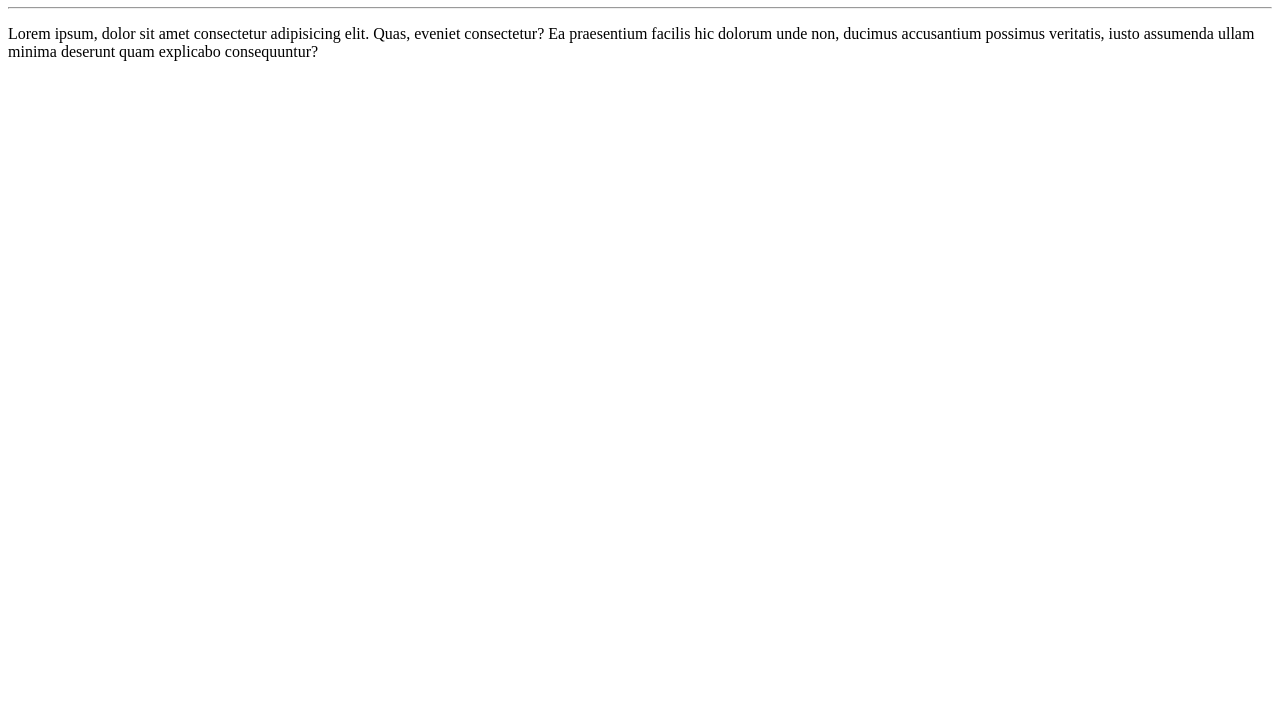
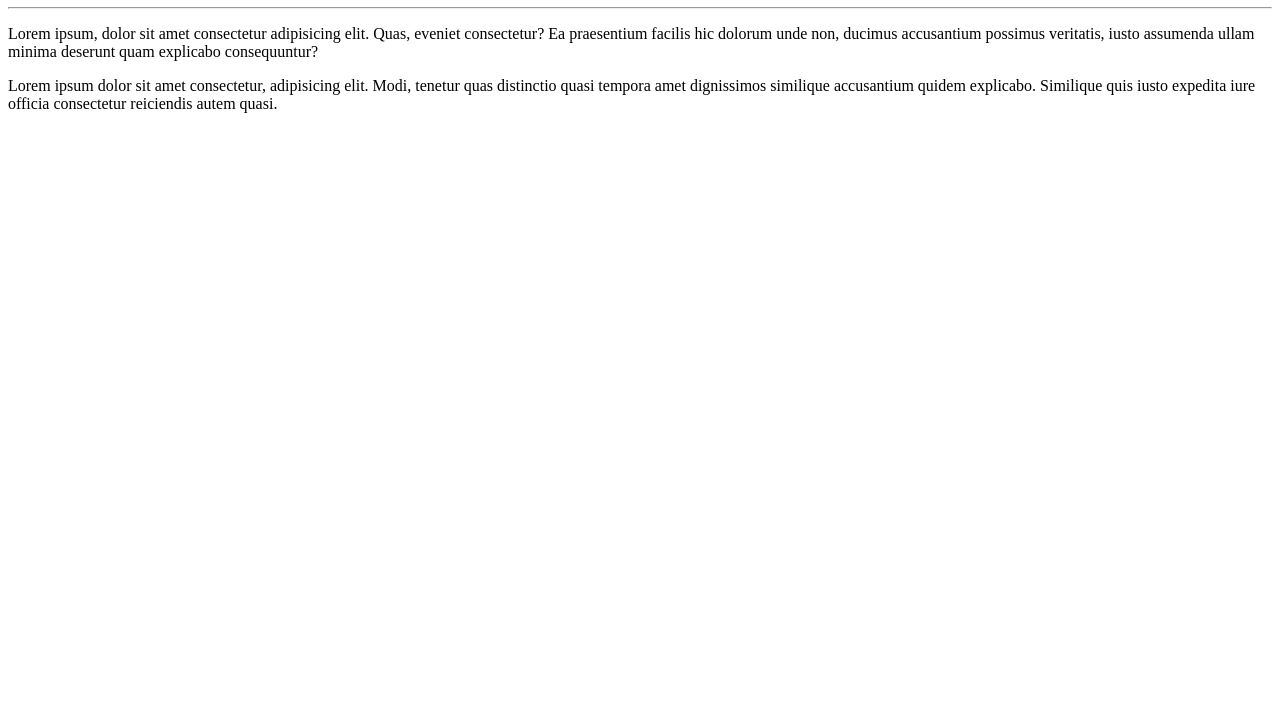
Before and after one commit to roniePLcss/Meu-texte-de-repositorio, a plain HTML site: page site-exemplo/index.html in a window 1280 px wide. Shown: the part 73-800 px from the top of the page. Drawn offline with Linux system fonts and the light colour scheme.

Commit message:
coloquei mais um parágrafo

```diff
--- a/site-exemplo/index.html
+++ b/site-exemplo/index.html
@@ -9,6 +9,7 @@
     <h1>Olá, Mundo!</h1>
     <hr>
     <p>Lorem ipsum, dolor sit amet consectetur adipisicing elit. Quas, eveniet consectetur? Ea praesentium facilis hic dolorum unde non, ducimus accusantium possimus veritatis, iusto assumenda ullam minima deserunt quam explicabo consequuntur?</p>
+    <p>Lorem ipsum dolor sit amet consectetur, adipisicing elit. Modi, tenetur quas distinctio quasi tempora amet dignissimos similique accusantium quidem explicabo. Similique quis iusto expedita iure officia consectetur reiciendis autem quasi.</p>
 
 </body>
 </html>
```
